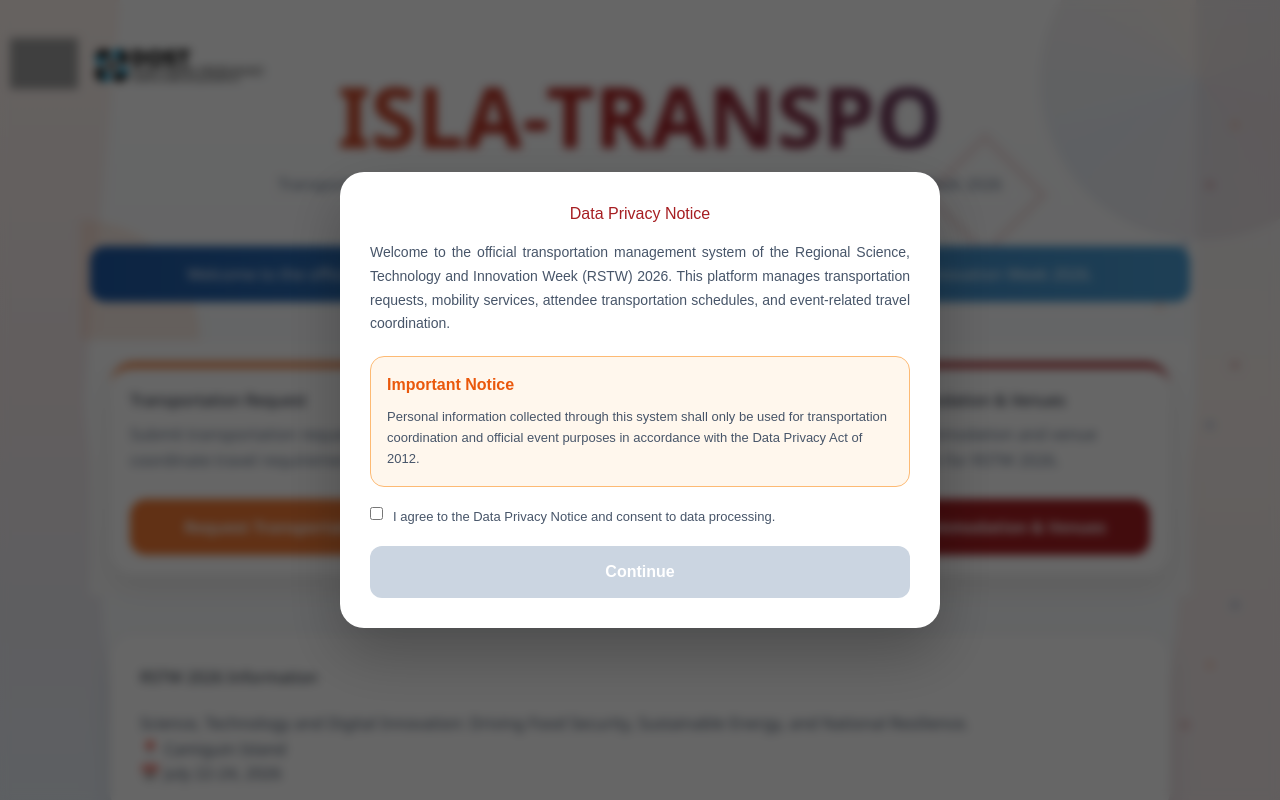
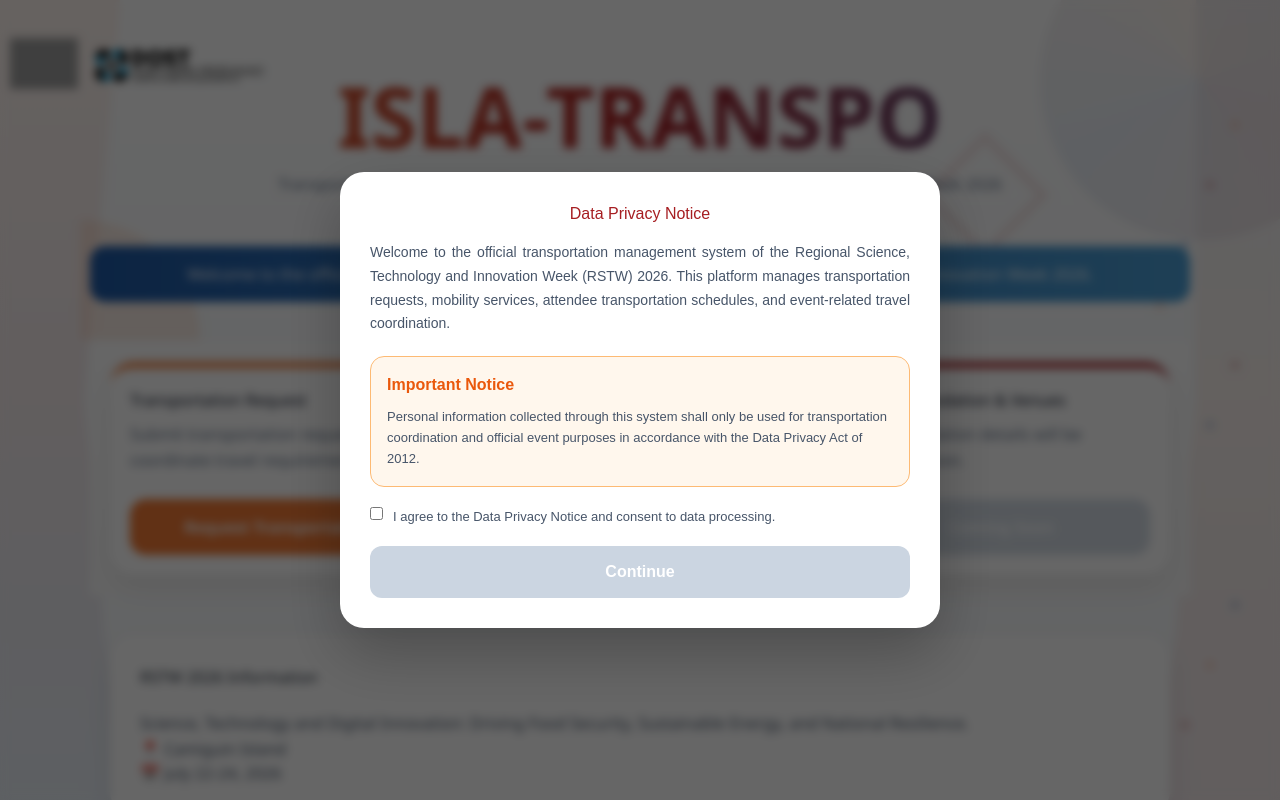
Before and after one commit to kpcanghagas-03/isla-transpo, a Next.js app: page / in a window 1280 px wide. Shown: the top 800 px of the page. Built offline with nearby package versions, Linux system fonts and the light colour scheme; grey boxes are pictures that could not be loaded.

Commit message:
coming soon button

```diff
--- a/app/page.tsx
+++ b/app/page.tsx
@@ -430,12 +430,14 @@ className="hide-on-mobile"
             color="#1F5AA6"
           />
 
+
             <Card
             title="Accommmodation & Venues"
-            text="View accommodation and venue information for RSTW 2026."
-            buttonText="Accommodation & Venues"
-            onClick={() => router.push("/feedback")}
+            text="Accommodation details will be available soon."
+            buttonText="Coming Soon"
+            onClick={() => {}}
             color="#A61E22"
+            disabled
           />
         </section>
 
@@ -572,12 +574,14 @@ function Card({
   buttonText,
   onClick,
   color,
+  disabled = false,
 }: {
   title: string;
   text: string;
   buttonText: string;
   onClick: () => void;
   color: string;
+  disabled?: boolean;
 }) {
   return (
     <div
@@ -610,7 +614,8 @@ function Card({
       </p>
 
       <button
-        onClick={onClick}
+  onClick={disabled ? undefined : onClick}
+  disabled={disabled}
   style={{
     width: "100%",
     padding: 16,
@@ -618,8 +623,9 @@ function Card({
     borderRadius: 16,
     color: "#fff",
     fontWeight: 700,
-          cursor: "pointer",
-          background: color,
+    cursor: disabled ? "not-allowed" : "pointer",
+    background: disabled ? "#CBD5E1" : color,
+    opacity: disabled ? 0.8 : 1,
   }}
 >
   {buttonText}
```
Lines whose indentation alone changed are shown as unchanged.
